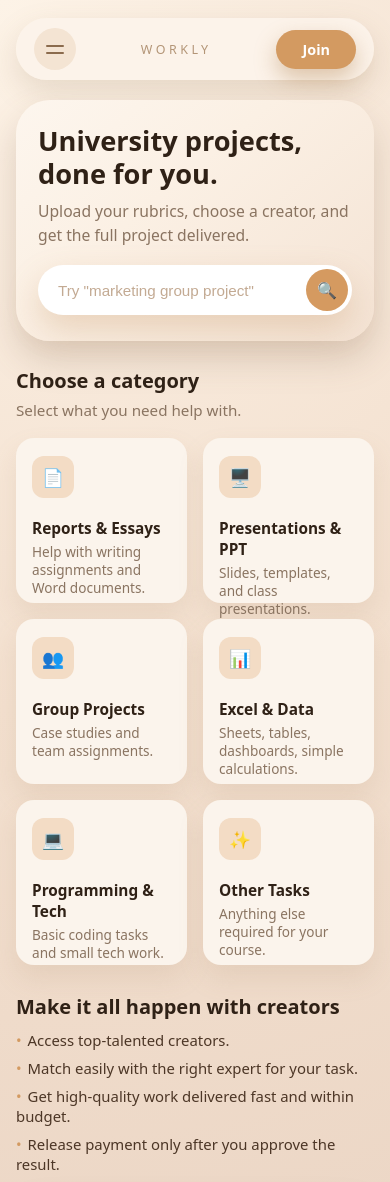
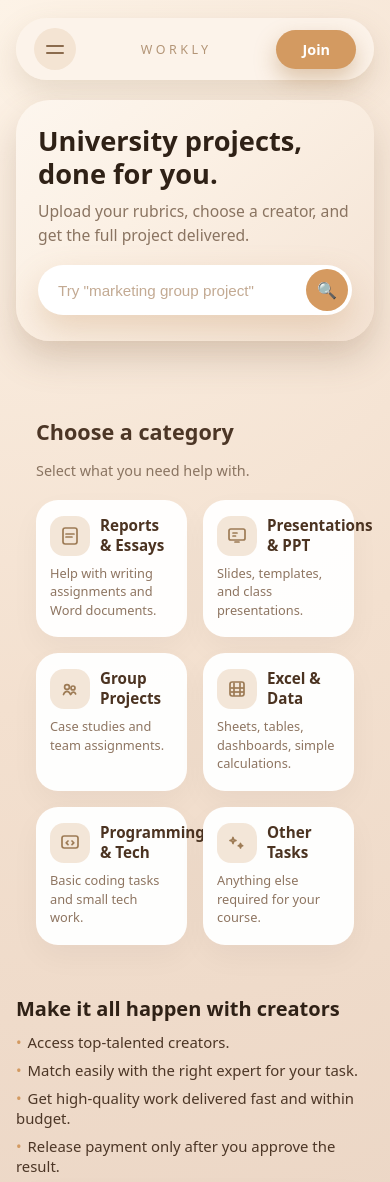
Before and after one commit to SEBRAHEIM/workly-landing, a Next.js app: page / in a window 390 px wide. Shown: the top 1182 px of the page. Built offline with nearby package versions, Linux system fonts and the light colour scheme.

Commit message:
SVG category icons and tidy mobile category layout

```diff
--- a/pages/index.js
+++ b/pages/index.js
@@ -1,4 +1,236 @@
 import Head from "next/head";
+
+
+function CategoryIcon({ kind }) {
+  const stroke = "#9D7B55";
+  const strokeWidth = 1.7;
+  const size = 24;
+
+  switch (kind) {
+    case "reports":
+      return (
+        <svg
+          width={size}
+          height={size}
+          viewBox="0 0 24 24"
+          fill="none"
+          xmlns="http://www.w3.org/2000/svg"
+        >
+          <rect
+            x="5"
+            y="4"
+            width="14"
+            height="16"
+            rx="2.2"
+            stroke={stroke}
+            strokeWidth={strokeWidth}
+          />
+          <line
+            x1="8"
+            y1="10"
+            x2="16"
+            y2="10"
+            stroke={stroke}
+            strokeWidth={strokeWidth}
+            strokeLinecap="round"
+          />
+          <line
+            x1="8"
+            y1="13"
+            x2="14"
+            y2="13"
+            stroke={stroke}
+            strokeWidth={strokeWidth}
+            strokeLinecap="round"
+          />
+        </svg>
+      );
+    case "presentations":
+      return (
+        <svg
+          width={size}
+          height={size}
+          viewBox="0 0 24 24"
+          fill="none"
+          xmlns="http://www.w3.org/2000/svg"
+        >
+          <rect
+            x="4"
+            y="5"
+            width="16"
+            height="11"
+            rx="1.8"
+            stroke={stroke}
+            strokeWidth={strokeWidth}
+          />
+          <line
+            x1="8"
+            y1="9"
+            x2="12"
+            y2="9"
+            stroke={stroke}
+            strokeWidth={strokeWidth}
+            strokeLinecap="round"
+          />
+          <line
+            x1="8"
+            y1="12"
+            x2="10.5"
+            y2="12"
+            stroke={stroke}
+            strokeWidth={strokeWidth}
+            strokeLinecap="round"
+          />
+          <line
+            x1="10"
+            y1="18"
+            x2="14"
+            y2="18"
+            stroke={stroke}
+            strokeWidth={strokeWidth}
+            strokeLinecap="round"
+          />
+        </svg>
+      );
+    case "group":
+      return (
+        <svg
+          width={size}
+          height={size}
+          viewBox="0 0 24 24"
+          fill="none"
+          xmlns="http://www.w3.org/2000/svg"
+        >
+          <circle
+            cx="9"
+            cy="10"
+            r="2.4"
+            stroke={stroke}
+            strokeWidth={strokeWidth}
+          />
+          <circle
+            cx="15"
+            cy="11"
+            r="2"
+            stroke={stroke}
+            strokeWidth={strokeWidth}
+          />
+          <path
+            d="M5.5 17.5C6.3 15.4 7.7 14.3 9 14.3C10.3 14.3 11.7 15.4 12.5 17.5"
+            stroke={stroke}
+            strokeWidth={strokeWidth}
+            strokeLinecap="round"
+          />
+          <path
+            d="M13.2 16.9C13.7 15.8 14.5 15.1 15.4 15.1C16.3 15.1 17.1 15.7 17.6 16.9"
+            stroke={stroke}
+            strokeWidth={strokeWidth}
+            strokeLinecap="round"
+          />
+        </svg>
+      );
+    case "excel":
+      return (
+        <svg
+          width={size}
+          height={size}
+          viewBox="0 0 24 24"
+          fill="none"
+          xmlns="http://www.w3.org/2000/svg"
+        >
+          <rect
+            x="5"
+            y="5"
+            width="14"
+            height="14"
+            rx="2.2"
+            stroke={stroke}
+            strokeWidth={strokeWidth}
+          />
+          <path
+            d="M9 5.5V19"
+            stroke={stroke}
+            strokeWidth={strokeWidth}
+          />
+          <path
+            d="M15 5.5V19"
+            stroke={stroke}
+            strokeWidth={strokeWidth}
+          />
+          <path
+            d="M5.5 11H19"
+            stroke={stroke}
+            strokeWidth={strokeWidth}
+          />
+          <path
+            d="M5.5 15H19"
+            stroke={stroke}
+            strokeWidth={strokeWidth}
+          />
+        </svg>
+      );
+    case "code":
+      return (
+        <svg
+          width={size}
+          height={size}
+          viewBox="0 0 24 24"
+          fill="none"
+          xmlns="http://www.w3.org/2000/svg"
+        >
+          <rect
+            x="4"
+            y="5"
+            width="16"
+            height="12"
+            rx="2.2"
+            stroke={stroke}
+            strokeWidth={strokeWidth}
+          />
+          <path
+            d="M10 10L8.2 11.8L10 13.6"
+            stroke={stroke}
+            strokeWidth={strokeWidth}
+            strokeLinecap="round"
+            strokeLinejoin="round"
+          />
+          <path
+            d="M14 10L15.8 11.8L14 13.6"
+            stroke={stroke}
+            strokeWidth={strokeWidth}
+            strokeLinecap="round"
+            strokeLinejoin="round"
+          />
+        </svg>
+      );
+    case "other":
+    default:
+      return (
+        <svg
+          width={size}
+          height={size}
+          viewBox="0 0 24 24"
+          fill="none"
+          xmlns="http://www.w3.org/2000/svg"
+        >
+          <path
+            d="M8 6.5L8.8 8.7L11 9.5L8.8 10.3L8 12.5L7.2 10.3L5 9.5L7.2 8.7L8 6.5Z"
+            stroke={stroke}
+            strokeWidth={strokeWidth}
+            strokeLinecap="round"
+            strokeLinejoin="round"
+          />
+          <path
+            d="M15.5 12.5L16.1 14.1L17.7 14.7L16.1 15.3L15.5 16.9L14.9 15.3L13.3 14.7L14.9 14.1L15.5 12.5Z"
+            stroke={stroke}
+            strokeWidth={strokeWidth}
+            strokeLinecap="round"
+            strokeLinejoin="round"
+          />
+        </svg>
+      );
+  }
+}
 
 export default function Home() {
   return (
@@ -38,84 +270,102 @@ export default function Home() {
             </div>
           </section>
 
-          <section className="home-section">
-            <h2 className="section-title">Choose a category</h2>
-            <p className="section-subtitle">Select what you need help with.</p>
 
-            <div className="home-category-grid">
-              <button className="home-category-card">
-                <div className="home-category-icon">
-                  <span className="icon-glyph">📄</span>
+<section className="category-section">
+  <div className="category-section-inner">
+    <header className="category-header">
+      <h2>Choose a category</h2>
+      <p>Select what you need help with.</p>
+    </header>
+
+    <div className="category-grid">
+      <article className="category-card">
+        <div className="category-card-top">
+          <div className="category-icon-pill">
+            <CategoryIcon kind="reports" />
           </div>
-                <div className="home-category-text">
-                  <h3 className="home-category-title">Reports &amp; Essays</h3>
-                  <p className="home-category-body">
+          <div className="category-card-heading">
+            <h3>Reports &amp; Essays</h3>
+          </div>
+        </div>
+        <p className="category-card-desc">
           Help with writing assignments and Word documents.
         </p>
+      </article>
+
+      <article className="category-card">
+        <div className="category-card-top">
+          <div className="category-icon-pill">
+            <CategoryIcon kind="presentations" />
           </div>
-              </button>
-
-              <button className="home-category-card">
-                <div className="home-category-icon">
-                  <span className="icon-glyph">🖥️</span>
+          <div className="category-card-heading">
+            <h3>Presentations &amp; PPT</h3>
           </div>
-                <div className="home-category-text">
-                  <h3 className="home-category-title">Presentations &amp; PPT</h3>
-                  <p className="home-category-body">
+        </div>
+        <p className="category-card-desc">
           Slides, templates, and class presentations.
         </p>
+      </article>
+
+      <article className="category-card">
+        <div className="category-card-top">
+          <div className="category-icon-pill">
+            <CategoryIcon kind="group" />
           </div>
-              </button>
-
-              <button className="home-category-card">
-                <div className="home-category-icon">
-                  <span className="icon-glyph">👥</span>
+          <div className="category-card-heading">
+            <h3>Group Projects</h3>
           </div>
-                <div className="home-category-text">
-                  <h3 className="home-category-title">Group Projects</h3>
-                  <p className="home-category-body">
+        </div>
+        <p className="category-card-desc">
           Case studies and team assignments.
         </p>
+      </article>
+
+      <article className="category-card">
+        <div className="category-card-top">
+          <div className="category-icon-pill">
+            <CategoryIcon kind="excel" />
           </div>
-              </button>
-
-              <button className="home-category-card">
-                <div className="home-category-icon">
-                  <span className="icon-glyph">📊</span>
+          <div className="category-card-heading">
+            <h3>Excel &amp; Data</h3>
           </div>
-                <div className="home-category-text">
-                  <h3 className="home-category-title">Excel &amp; Data</h3>
-                  <p className="home-category-body">
+        </div>
+        <p className="category-card-desc">
           Sheets, tables, dashboards, simple calculations.
         </p>
+      </article>
+
+      <article className="category-card">
+        <div className="category-card-top">
+          <div className="category-icon-pill">
+            <CategoryIcon kind="code" />
           </div>
-              </button>
-
-              <button className="home-category-card">
-                <div className="home-category-icon">
-                  <span className="icon-glyph">💻</span>
+          <div className="category-card-heading">
+            <h3>Programming &amp; Tech</h3>
           </div>
-                <div className="home-category-text">
-                  <h3 className="home-category-title">Programming &amp; Tech</h3>
-                  <p className="home-category-body">
+        </div>
+        <p className="category-card-desc">
           Basic coding tasks and small tech work.
         </p>
+      </article>
+
+      <article className="category-card">
+        <div className="category-card-top">
+          <div className="category-icon-pill">
+            <CategoryIcon kind="other" />
           </div>
-              </button>
-
-              <button className="home-category-card">
-                <div className="home-category-icon">
-                  <span className="icon-glyph">✨</span>
+          <div className="category-card-heading">
+            <h3>Other Tasks</h3>
           </div>
-                <div className="home-category-text">
-                  <h3 className="home-category-title">Other Tasks</h3>
-                  <p className="home-category-body">
+        </div>
+        <p className="category-card-desc">
           Anything else required for your course.
         </p>
+      </article>
     </div>
-              </button>
   </div>
 </section>
+
 
 <section className="home-section home-section-creators">
             <h2 className="section-title">Make it all happen with creators</h2>
--- a/styles/globals.css
+++ b/styles/globals.css
@@ -461,3 +461,89 @@ button {
     text-align: left;
   }
 }
+
+
+/* === Mobile-first category grid refresh (icons left, equal cards) === */
+.category-section {
+  padding: 32px 20px 40px;
+}
+
+.category-section-inner {
+  max-width: 960px;
+  margin: 0 auto;
+}
+
+.category-header h2 {
+  font-size: 1.35rem;
+  font-weight: 700;
+  margin-bottom: 4px;
+}
+
+.category-header p {
+  font-size: 0.9rem;
+  color: var(--text-muted, #8f7c6a);
+}
+
+.category-grid {
+  margin-top: 20px;
+  display: grid;
+  grid-template-columns: repeat(2, minmax(0, 1fr));
+  gap: 16px;
+}
+
+.category-card {
+  background: rgba(255, 255, 255, 0.96);
+  border-radius: 22px;
+  padding: 16px 14px 18px;
+  box-shadow: 0 12px 30px rgba(0, 0, 0, 0.04);
+  display: flex;
+  flex-direction: column;
+}
+
+.category-card-top {
+  display: flex;
+  align-items: flex-start;
+  gap: 10px;
+  margin-bottom: 4px;
+}
+
+.category-icon-pill {
+  width: 40px;
+  height: 40px;
+  border-radius: 14px;
+  background: rgba(228, 200, 170, 0.45);
+  display: flex;
+  align-items: center;
+  justify-content: center;
+  flex-shrink: 0;
+}
+
+.category-card-heading h3 {
+  font-size: 0.95rem;
+  line-height: 1.3;
+  margin: 0;
+  font-weight: 600;
+  color: #4b3321;
+}
+
+.category-card-desc {
+  margin: 4px 0 0;
+  font-size: 0.8rem;
+  line-height: 1.45;
+  color: #8e7561;
+}
+
+@media (min-width: 768px) {
+  .category-section {
+    padding-inline: 64px;
+  }
+
+  .category-grid {
+    grid-template-columns: repeat(3, minmax(0, 1fr));
+    gap: 18px;
+  }
+
+  .category-card {
+    padding: 18px 16px 20px;
+  }
+}
```
Lines whose indentation alone changed are shown as unchanged.
